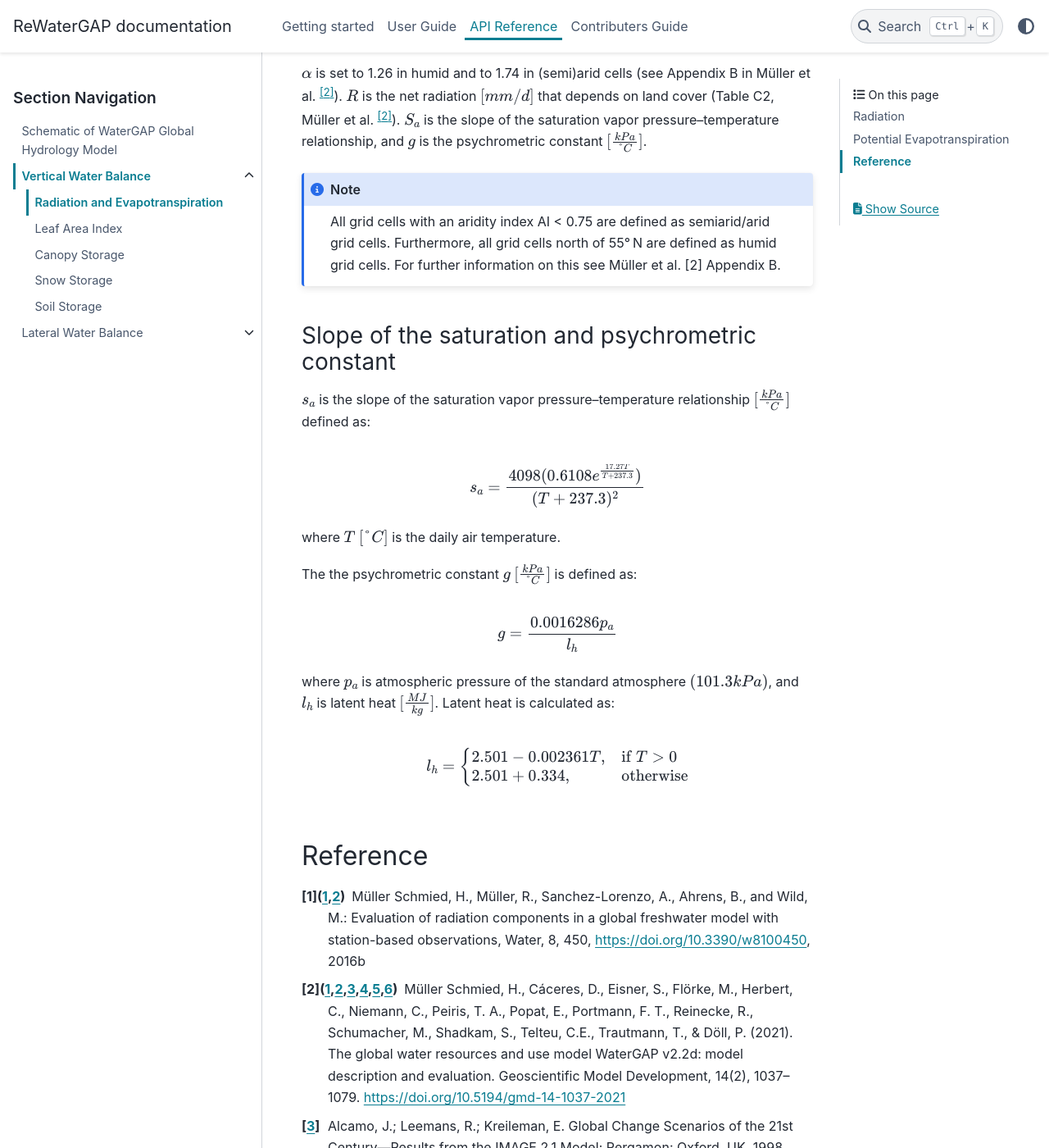
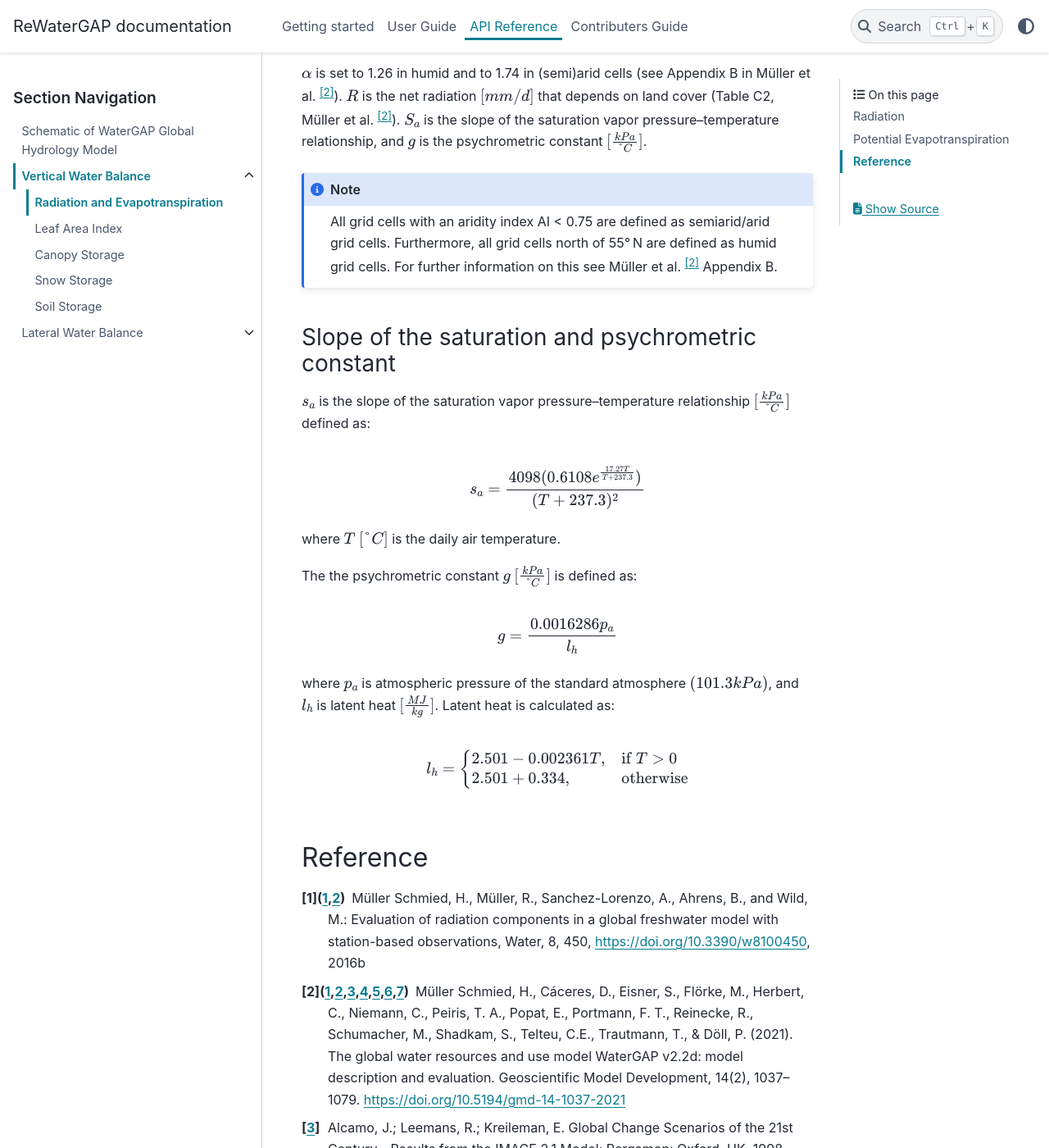
Before and after one commit to HydrologyFrankfurt/ReWaterGAP, a Sphinx documentation site: the page built from docs/api_docs/vertical_water_balance/radiation_evapotranspiration.rst, in a window 1280 px wide and 1400 px high, scrolled down 1735 px. Shown: the whole window at 82% size. Built offline with Sphinx 7.4.7 and the PyData theme 0.15.4, drawn with Linux system fonts in a browser that asks for light colours; pages that are not in the unit, such as notebooks, are missing from menus.

```diff
--- a/docs/api_docs/vertical_water_balance/radiation_evapotranspiration.rst
+++ b/docs/api_docs/vertical_water_balance/radiation_evapotranspiration.rst
@@ -64,7 +64,7 @@ The potential evapotranspiration :math:`{E}_{pot}` :math:`[mm/d]` is calculated
 
 .. note::
 	All grid cells with an aridity index AI < 0.75 are defined as semiarid/arid grid cells. Furthermore, all grid cells north of 55° N are defined as humid grid cells.
-	For further information on this see Müller et al. [2] Appendix B.
+	For further information on this see Müller et al. [2]_ Appendix B.
 
 
 Slope of the saturation and psychrometric constant
```
